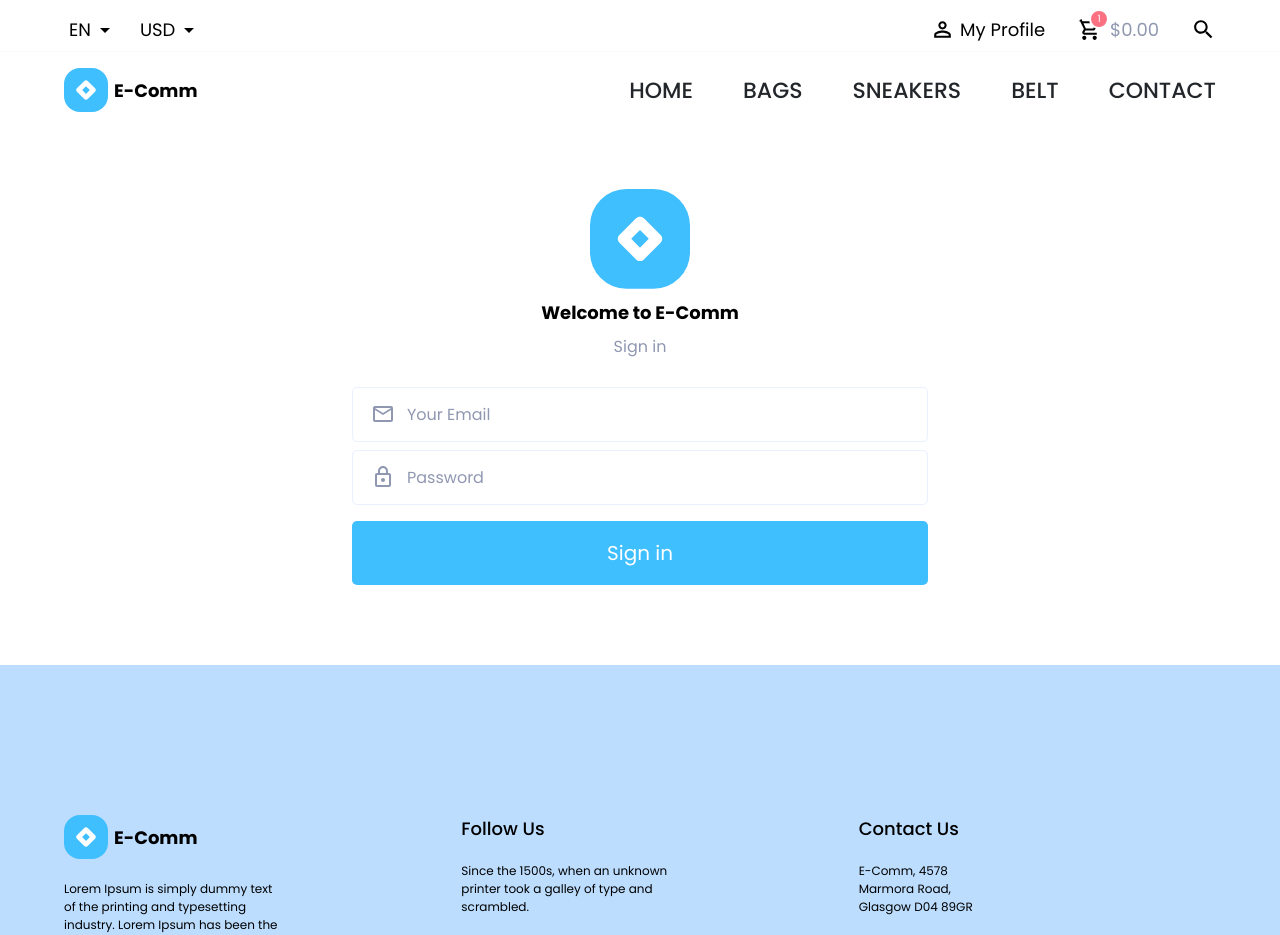
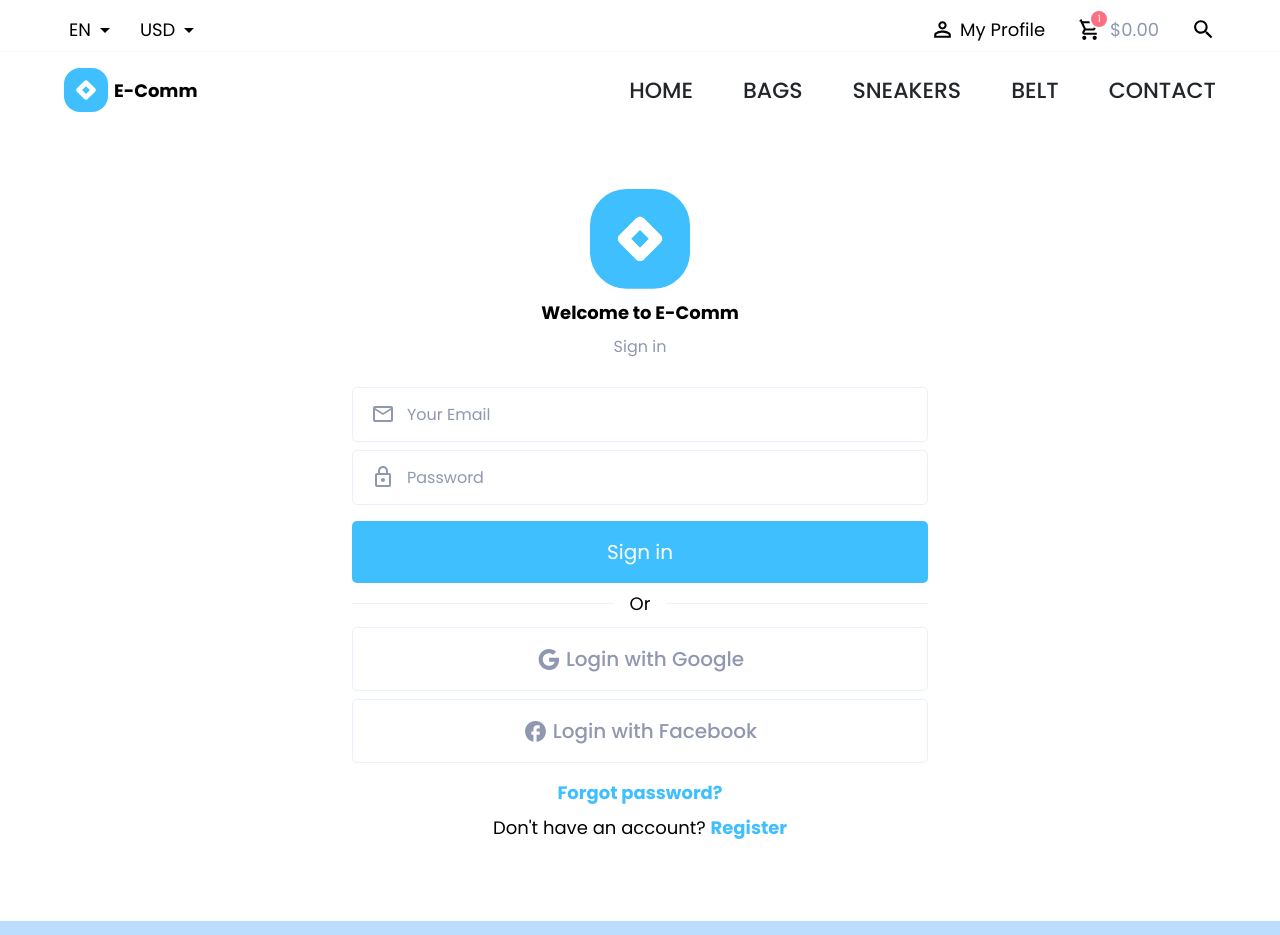
Before and after one commit to Remonone/Clothes-Store-Fullstack, a React (Create React App) app in the folder client/: page /login in a window 1280 px wide. Shown: the top 935 px of the page. Built offline with nearby package versions, Linux system fonts and the light colour scheme.

Commit message:
Add registration page, add registration logic

```diff
--- a/client/src/App.tsx
+++ b/client/src/App.tsx
@@ -7,6 +7,7 @@ import { useEffect } from "react";
 import { useAppDispatch, useAppSelector } from "./redux/hooks";
 import { authentication } from "./redux/reducers/AccountReducer";
 import Profile from "./pages/Profile/Profile";
+import Register from "./pages/Register/Register";
 
 function App() {
   const auth = useAppSelector(state => state.auth)
@@ -27,6 +28,10 @@ function App() {
     {
       path: '/profile',
       element: <Page element={<Profile/>}/>
+    },
+    {
+      path:'/register',
+      element: <Page element={<Register/>}/>
     }
   ])
   return (
--- a/client/src/components/Button/Button.scss
+++ b/client/src/components/Button/Button.scss
@@ -13,7 +13,7 @@
         border-radius: 10px;
     }
     &-filled{
-        padding: 17px 1rem;
+        padding: 16px 1rem;
         position: relative;
         border-radius: 5px;
         overflow: hidden;
@@ -50,6 +50,37 @@
               }
         }
     }
+    &-outlined{
+        border: 1px solid #EBF0FF;
+        border-radius: 5px;
+        padding: 16px 1rem;
+        color: $text-light;
+        font-size: 20px;
+        font-weight: 500;
+        cursor: pointer;
+        position: relative;
+        overflow: hidden;
+        transition: .3s;
+        &:before{
+            content: '';
+            position: absolute;
+            bottom: 0;
+            left: 0;
+            width: 100%;
+            height: 0;
+            background: $primary;
+            opacity: 0;
+            transition: .3s;
+            z-index: -1;
+        }
+        &:hover{
+            color: white;
+            &:before{
+                height: 100%;
+                opacity: 1;
+            }
+        }
+    }
     &-empty{
         cursor: pointer;
     }
--- a/client/src/components/Button/Button.tsx
+++ b/client/src/components/Button/Button.tsx
@@ -4,7 +4,7 @@ import './Button.scss'
 
 interface IButton{
     children?: any
-    variant: "filled" | "empty"
+    variant: "filled" | "outlined" | "empty"
     disable?: boolean
     onClick?: CallableFunction
     type?: 'submit' | 'button' | 'reset'
--- a/client/src/pages/Login/Login.scss
+++ b/client/src/pages/Login/Login.scss
@@ -32,4 +32,40 @@
             margin-top: 8px;
         }
     }
+    &-different{
+        padding-top: 20px;
+        position: relative;
+        &-text{
+            width: 100%;
+            height: 1px;
+            position: absolute;
+            background: #EBF0FF;
+            span{
+                position: absolute;
+                left: 50%;
+                top: 0;
+                padding: 5px 16px;
+                transform: translate(-50%, -50%);
+                background: white;
+            }
+        }
+        &-links{
+            padding-top: 16px;
+            display: flex;
+            flex-direction: column;
+            align-items: center;
+            gap: 8px;
+        }
+    }
+    &-alternative{
+        margin-top: 24px;
+        display: flex;
+        flex-direction: column;
+        gap: 8px;
+    }
+    &-link a{
+        text-decoration: none;
+        font-weight: 700;
+        color: $primary;
+    }
 }
--- a/client/src/pages/Login/Login.tsx
+++ b/client/src/pages/Login/Login.tsx
@@ -4,7 +4,8 @@ import Input from '../../components/Input/Input'
 import EmailOutlinedIcon from '@mui/icons-material/EmailOutlined'
 import LockOutlinedIcon from '@mui/icons-material/LockOutlined'
 import { yupResolver } from '@hookform/resolvers/yup'
-
+import GoogleIcon from '@mui/icons-material/Google';
+import FacebookOutlinedIcon from '@mui/icons-material/FacebookOutlined';
 
 import './Login.scss'
 import Button from '../../components/Button/Button'
@@ -12,12 +13,9 @@ import { useForm } from 'react-hook-form'
 import { loginSchema } from '../../schema/schemas'
 import { useAppDispatch, useAppSelector } from '../../redux/hooks'
 import { login } from '../../redux/reducers/AuthReducer'
-import { useNavigate } from 'react-router-dom'
+import { Link, useNavigate } from 'react-router-dom'
+import { ILoginCredentials } from '../../types/types'
 
-interface ILoginCredentials{
-    email: string
-    password: string
-}
 
 
 const Login = () => {
@@ -62,6 +60,17 @@ const Login = () => {
                             <Button variant={'filled'} type={'submit'}>Sign in</Button>
                         </form>
                     </div>
+                    <div className="login-different">
+                        <div className="login-different-text"><span>Or</span></div>
+                        <div className="login-alternative">
+                            <Button variant='outlined' preIcon={<GoogleIcon/>}>Login with Google</Button>
+                            <Button variant='outlined' preIcon={<FacebookOutlinedIcon/>}>Login with Facebook</Button>
+                        </div>
+                        <div className="login-different-links">
+                            <p className="login-link"><Link to='/'>Forgot password?</Link></p>
+                            <p className="login-link">Don't have an account? <Link to='/register'>Register</Link></p>
+                        </div>
+                    </div>
                 </div>
             </Container>
             <Snackbar
--- /dev/null
+++ b/client/src/pages/Register/Register.tsx
@@ -0,0 +1,73 @@
+import { Container, Snackbar } from '@mui/material'
+import React, { useEffect, useState } from 'react'
+import Button from '../../components/Button/Button'
+import Input from '../../components/Input/Input'
+import PersonOutlineOutlinedIcon from '@mui/icons-material/PersonOutlineOutlined';
+import { registerSchema } from '../../schema/schemas';
+import { yupResolver } from '@hookform/resolvers/yup';
+import { useForm } from 'react-hook-form';
+import { IRegisterCredentials } from '../../types/types';
+import EmailOutlinedIcon from '@mui/icons-material/EmailOutlined'
+import LockOutlinedIcon from '@mui/icons-material/LockOutlined'
+import { useAppDispatch, useAppSelector } from '../../redux/hooks';
+import {register as registerAccount} from '../../redux/reducers/AuthReducer'
+import { useNavigate } from 'react-router-dom';
+
+const Register = () => {
+    const dispatch =useAppDispatch()
+    const [open, setOpen] = useState(false)
+    const [error, setError] = useState<React.ReactNode>(<></>)
+    const auth = useAppSelector(state => state.auth)
+    const navigation = useNavigate()
+
+    const submit = (data: IRegisterCredentials) => {
+        dispatch(registerAccount(data))
+    }
+
+    const {register, handleSubmit, formState: { errors }} = useForm<IRegisterCredentials>({
+        resolver: yupResolver(registerSchema)
+    })
+    useEffect(() => {
+        if(auth.isAuthenticated) navigation('/')
+    }, [auth])
+    useEffect(() => {
+        if(!(errors.email || errors.password)) return
+        let errorLog: React.ReactNode = <div>
+            {Object.values(errors).map(item => {
+                return (<p>{item.message}</p>)
+            })}
+        </div>
+        setError(errorLog)
+        setOpen(true)
+    }, [errors])
+  return (
+    <div>
+        <Container>
+            <div className="register-box">
+                <div className="register-form">
+                    <div className='logo'>
+                        <img src={process.env.PUBLIC_URL + '/Icon.svg'} alt="" />
+                        <p className='logo-text'>Welcome to E-Comm</p>
+                        <p className='logo-subtext'>Sign in</p>
+                    </div>
+                    <form onSubmit={handleSubmit(submit)}>
+                        <Input preIcon={<PersonOutlineOutlinedIcon/>} type={'text'} isError={!!errors.email} placeholder={'Your Username'} {...register('username')}/>
+                        <Input preIcon={<EmailOutlinedIcon/>} type={'text'} isError={!!errors.email} placeholder={'Your Email'} {...register('email')}/>
+                        <Input preIcon={<LockOutlinedIcon/>} type={'password'} isError={!!errors.password} placeholder={'Password'} {...register('password')}/>
+                        <Input preIcon={<LockOutlinedIcon/>} type={'password'} isError={!!errors.password} placeholder={'Password Againg'} {...register('repassword')}/>
+                        <Button variant={'filled'} type={'submit'}>Sign in</Button>
+                    </form>
+                </div>
+            </div>
+        </Container>
+        <Snackbar
+            open={open}
+            autoHideDuration={6000}
+            onClose={() => setOpen(false)}
+            message={error}
+        />
+    </div>
+  )
+}
+
+export default Register
--- a/client/src/redux/reducers/AuthReducer.ts
+++ b/client/src/redux/reducers/AuthReducer.ts
@@ -1,15 +1,12 @@
 import { createAsyncThunk, createSlice } from "@reduxjs/toolkit";
 import axios from "axios";
+import { ILoginCredentials, IRegisterCredentials } from "../../types/types";
 
 const initialState = {
     token: '',
     isAuthenticated: false
 }
 
-interface ILoginCredentials {
-    email: string
-    password: string
-}
 
 export const login = createAsyncThunk('login', async (loginData:ILoginCredentials) => {
     const {email, password} = loginData
@@ -18,6 +15,15 @@ export const login = createAsyncThunk('login', async (loginData:ILoginCredential
     })
     return response.data.webToken as string
 })
+
+export const register = createAsyncThunk('register', async (registerData: IRegisterCredentials) => {
+    const {username, email, password} = registerData
+    const response = await axios.post('http://localhost:8000/api/v1/users', {
+        username, email, password
+    })
+    return response.data.webToken as string
+})
+
 
 const auth = createSlice({
     name: 'authReducer',
@@ -33,6 +39,12 @@ const auth = createSlice({
                     isAuthenticated: true
                 };
             })
+            .addCase(register.fulfilled, (state, action) => {
+                return {
+                    token: action.payload,
+                    isAuthenticated: true
+                }
+            })
     },
 })
 
--- a/client/src/schema/schemas.ts
+++ b/client/src/schema/schemas.ts
@@ -5,4 +5,9 @@ export const loginSchema = yup.object({
     password: yup.string().required("Password field are required.")
 }).required()
 
-// .matches(/^(?=.*[a-z])(?=.*[A-Z])(?=.*\d)(?=.*[@$!%*?&])[A-Za-z\d@$!%*?&]{8,}$/, {message: "Password must consider 8 charachters, at least 1 upper case letter, 1 lower case letter, 1 digit, 1 special character."})
+export const registerSchema = yup.object({
+    name: yup.string().min(6).max(24).required("Name field are required."),
+    email: yup.string().email({message: "Input is not email"}).required("Email field are required."),
+    password: yup.string().matches(/^(?=.*[a-z])(?=.*[A-Z])(?=.*\d)(?=.*[@$!%*?&])[A-Za-z\d@$!%*?&]{8,}$/, {message: "Password must consider 8 charachters, at least 1 upper case letter, 1 lower case letter, 1 digit, 1 special character."}).required("Password field are required."),
+    repassword: yup.string().oneOf([yup.ref('password')], {message: 'Passwords does not matches'}).required('Confirm your password')
+}).required()
```
Also changed, not shown: client/src/types/types.ts (+12 -0 lines), 2 other files (tests, documents, lock files or other folders).
